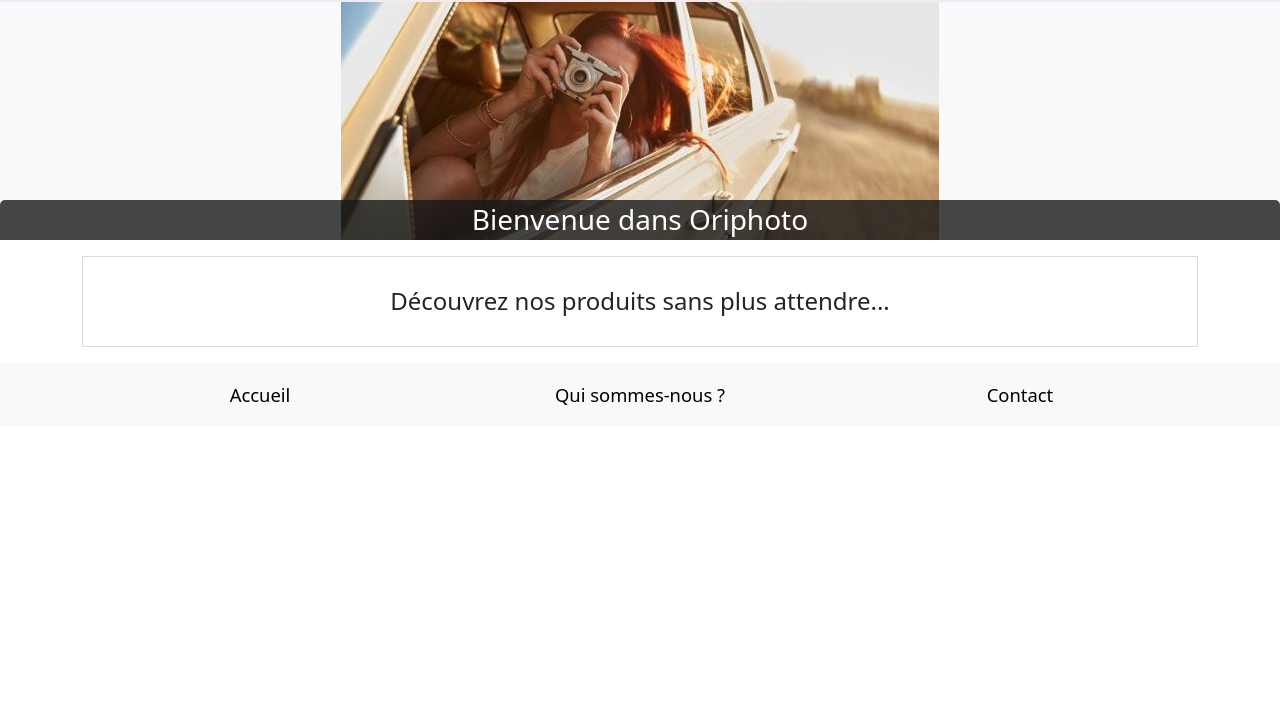
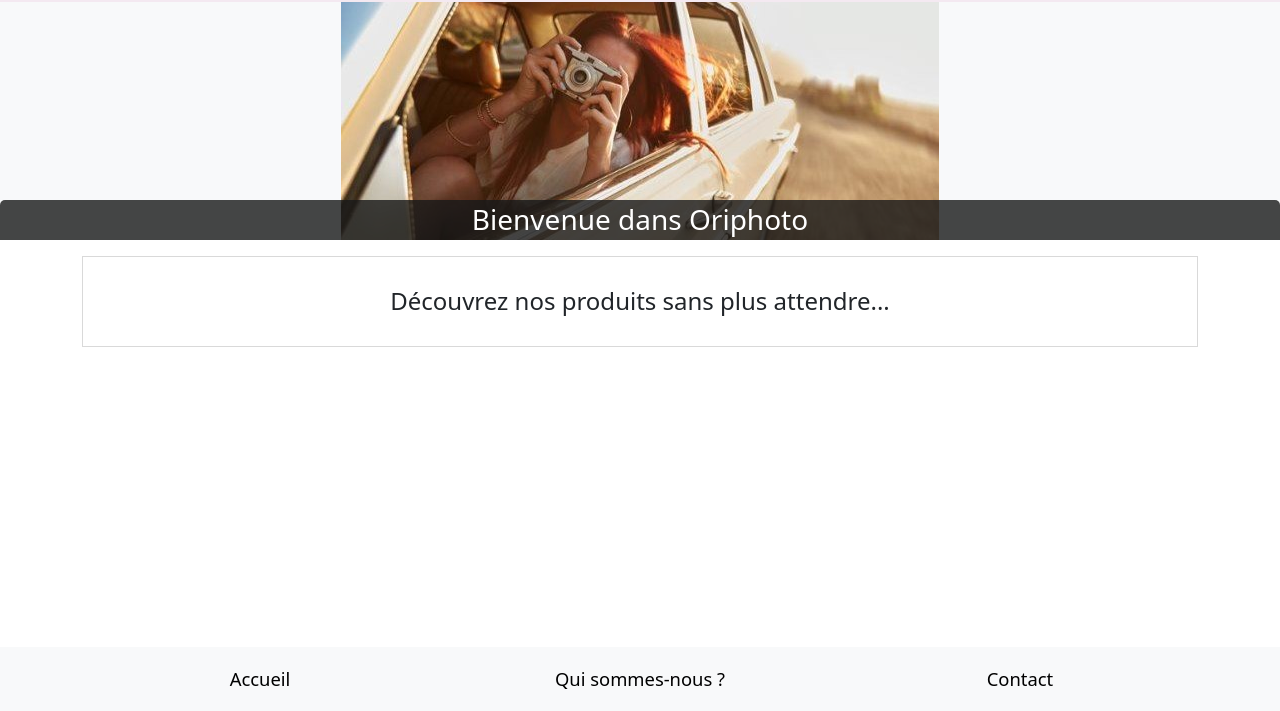
Before and after one commit to MaudNY/Aude-MelanieNYOUNG_P5_070921, a website: page public/index.html in a window 1280 px wide. Shown: the part 89-800 px from the top of the page. Drawn offline with Linux system fonts and the light colour scheme; no server answers.

Commit message:
FOOTER - Pied-de-page fixé en bas de chaque page

```diff
--- a/sass/base/_base.scss
+++ b/sass/base/_base.scss
@@ -1,3 +1,14 @@
+html {
+	height: 100%;
+}
+
+body {
+	min-height: 100%;
+	margin: 0;
+	padding: 0 0 5em 0;
+	position: relative;
+  }
+
 a, ul {
 	text-decoration-line: none;
 }
--- a/sass/layouts/_footer.scss
+++ b/sass/layouts/_footer.scss
@@ -1,3 +1,8 @@
+footer {
+    position: absolute;
+    bottom: 0;
+    left: 0;
+    right: 0;
     .ligne-pied-de-page {
         display: flex;
         padding: 1em 0em;
@@ -6,3 +11,4 @@
             text-align: center;
         }
     }
+}
```
Also changed, not shown: public/css/style.css, 1 other file. Lines whose indentation alone changed are shown as unchanged.
